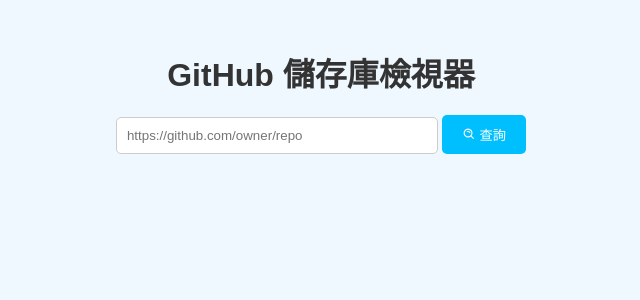
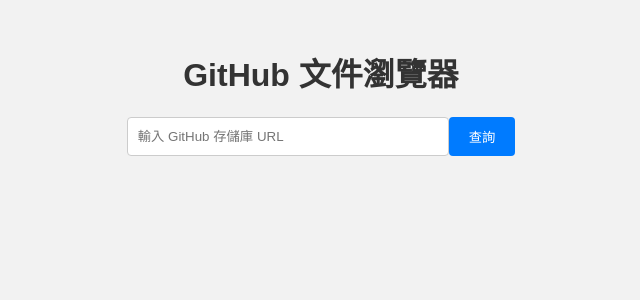
Before and after one commit to oinktech/GitHub-Repo-Explorer, a Flask app: page / in a window 1280 px wide. Shown: the top 300 px of the page, without its empty margins (319-959 px from the left). Run offline with Flask 3, Linux system fonts and the light colour scheme.

Commit message:
Update index.html

```diff
--- a/templates/index.html
+++ b/templates/index.html
@@ -1,60 +1,48 @@
 <!DOCTYPE html>
-<html lang="en">
+<html lang="zh-Hant">
 <head>
     <meta charset="UTF-8">
     <meta name="viewport" content="width=device-width, initial-scale=1.0">
-    <title>GitHub Repo Viewer</title>
-    <link href='https://unpkg.com/boxicons@2.1.4/css/boxicons.min.css' rel='stylesheet'>
+    <title>GitHub 文件瀏覽器</title>
     <style>
         body {
             font-family: Arial, sans-serif;
-            background-color: #f0f8ff;
+            background-color: #f2f2f2;
             padding: 20px;
-            text-align: center;
         }
         h1 {
+            text-align: center;
             color: #333;
-            margin-bottom: 20px;
         }
         form {
-            display: inline-block;
-            margin-bottom: 20px;
+            display: flex;
+            justify-content: center;
+            margin: 20px 0;
         }
-        input {
+        input[type="text"] {
             padding: 10px;
             width: 300px;
-            border-radius: 5px;
             border: 1px solid #ccc;
+            border-radius: 4px;
         }
-        button {
-            background-color: #00bfff;
+        input[type="submit"] {
+            padding: 10px 20px;
+            background-color: #007bff;
             color: white;
-            padding: 10px 20px;
             border: none;
-            border-radius: 5px;
+            border-radius: 4px;
             cursor: pointer;
         }
-        button:hover {
-            background-color: #0099cc;
-        }
-        .bx-loader {
-            font-size: 50px;
-            display: none;
+        input[type="submit"]:hover {
+            background-color: #0056b3;
         }
     </style>
 </head>
 <body>
-    <h1>GitHub 儲存庫檢視器</h1>
-    <form method="POST" id="repo-form">
-        <input type="text" name="github_url" placeholder="https://github.com/owner/repo" required>
-        <button type="submit"><i class='bx bx-search-alt'></i> 查詢</button>
+    <h1>GitHub 文件瀏覽器</h1>
+    <form method="post">
+        <input type="text" name="github_url" placeholder="輸入 GitHub 存儲庫 URL" required>
+        <input type="submit" value="查詢">
     </form>
-    <div id="loading" class="bx bx-loader bx-spin"></div>
-
-    <script>
-        document.getElementById('repo-form').addEventListener('submit', function() {
-            document.getElementById('loading').style.display = 'block';
-        });
-    </script>
 </body>
 </html>
```
